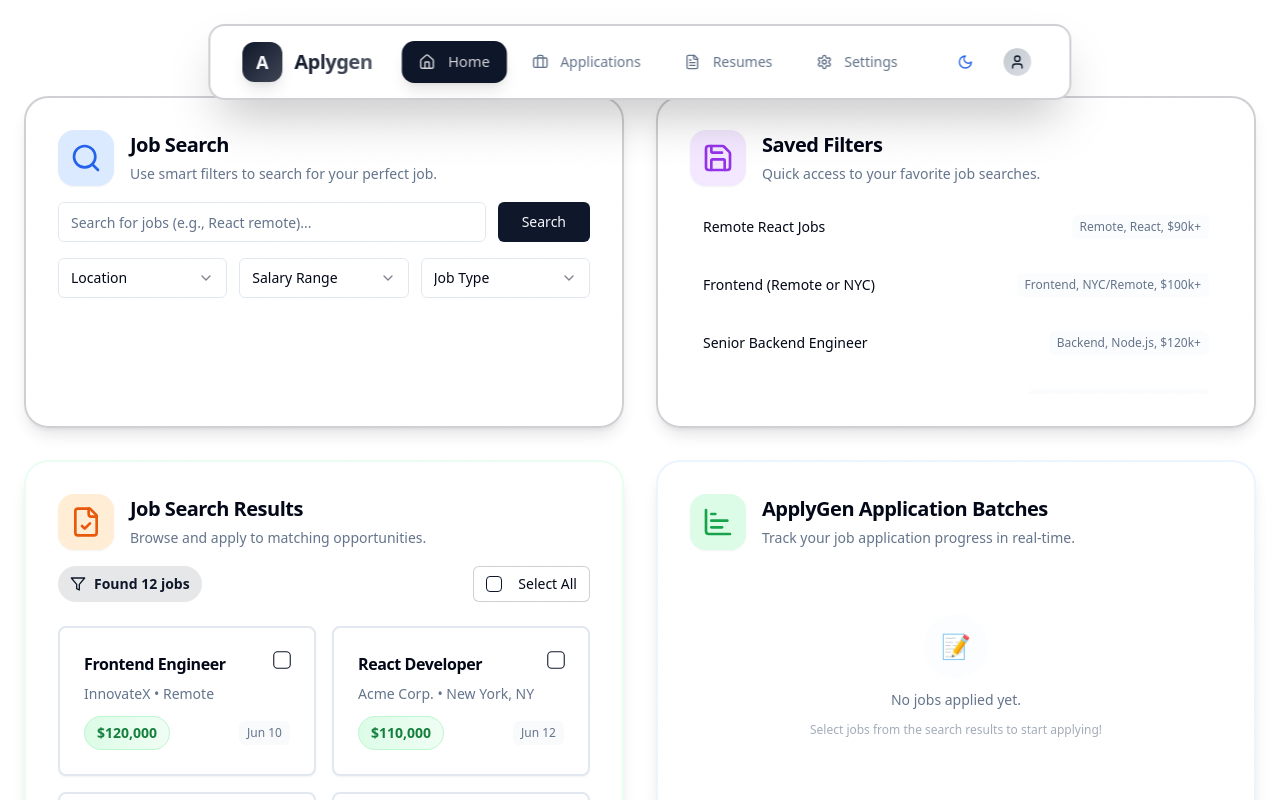
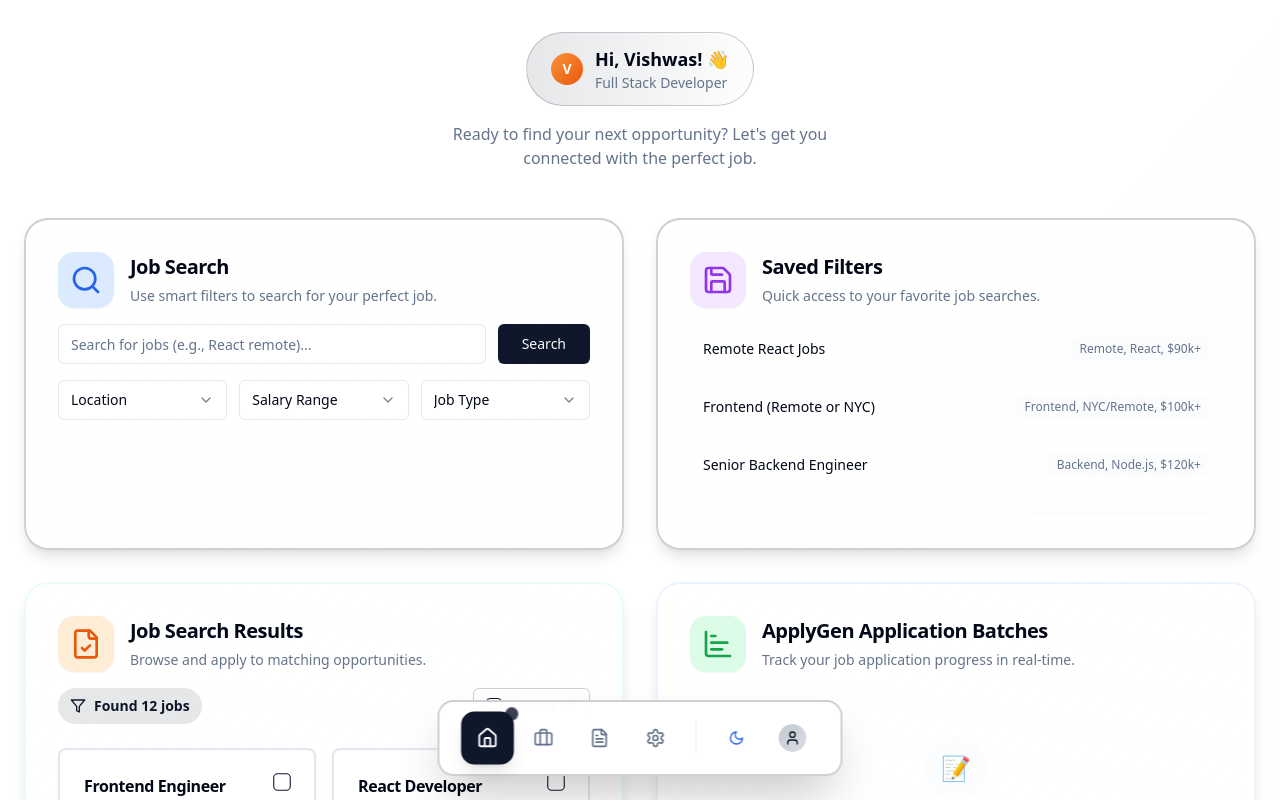
Before and after one commit to aplygen/aplygen-ui, a React (Vite) app: page / in a window 1280 px wide. Shown: the top 800 px of the page. Built offline with nearby package versions, Linux system fonts and the light colour scheme.

Commit message:
Refactor: Improve UI and move navbar to bottom
- Fixed navbar and bento card spacing.
- Moved navbar to the bottom of the page.
- Implemented a hover animation for the navbar.
- Added a "Hi {username}" greeting with a user's job title.

```diff
--- a/src/components/FloatingNavbar.tsx
+++ b/src/components/FloatingNavbar.tsx
@@ -20,55 +20,53 @@ export function FloatingNavbar() {
 
   const getNavCls = ({ isActive }: { isActive: boolean }) =>
     cn(
-      "transition-all duration-300 ease-in-out relative",
+      "relative group transition-all duration-300 ease-in-out",
+      "flex flex-col items-center justify-center w-12 h-12 rounded-xl",
       isActive
-        ? "bg-primary text-primary-foreground shadow-lg scale-105"
+        ? "bg-primary text-primary-foreground shadow-lg scale-110"
         : "hover:bg-accent text-muted-foreground hover:text-accent-foreground hover:scale-105"
     );
 
   return (
-    <nav className="fixed top-6 left-1/2 transform -translate-x-1/2 z-50 bg-background/95 backdrop-blur-xl border-2 border-primary/20 rounded-2xl px-8 py-4 shadow-2xl animate-in slide-in-from-top-4 duration-500">
-      <div className="flex items-center gap-8">
-        {/* Left: Logo/Title */}
-        <div className="flex items-center gap-3">
-          <div className="bg-gradient-to-br from-primary to-primary/80 rounded-xl w-10 h-10 flex items-center justify-center text-primary-foreground font-bold text-lg shadow-lg hover:scale-110 transition-transform duration-200">
-            A
-          </div>
-          <span className="font-bold text-xl tracking-tight bg-gradient-to-r from-primary to-primary/70 bg-clip-text text-transparent hidden sm:inline">
-            Aplygen
-          </span>
-        </div>
-
-        {/* Center: Navigation */}
-        <div className="flex items-center gap-3">
+    <nav className="fixed bottom-6 left-1/2 transform -translate-x-1/2 z-50 bg-background/95 backdrop-blur-xl border-2 border-primary/20 rounded-2xl px-6 py-3 shadow-2xl animate-in slide-in-from-bottom-4 duration-500">
+      <div className="flex items-center gap-2">
+        {/* Navigation Items */}
         {navItems.map((item) => (
           <NavLink
             to={item.url}
             key={item.url}
             end
-              className={({ isActive }) =>
-                `flex items-center gap-3 px-4 py-2.5 rounded-xl text-sm font-medium ${getNavCls({ isActive })}`
-              }
+            className={({ isActive }) => getNavCls({ isActive })}
           >
             {({ isActive }) => (
               <>
-                  <item.icon className="h-4 w-4" />
-                  <span className="hidden md:inline">{item.title}</span>
+                <item.icon className="h-5 w-5" />
+
+                {/* Hover tooltip */}
+                <div className="absolute bottom-full mb-2 left-1/2 transform -translate-x-1/2 opacity-0 group-hover:opacity-100 transition-all duration-200 pointer-events-none">
+                  <div className="bg-foreground text-background text-xs font-medium px-2 py-1 rounded-md whitespace-nowrap shadow-lg">
+                    {item.title}
+                    <div className="absolute top-full left-1/2 transform -translate-x-1/2 w-0 h-0 border-l-2 border-r-2 border-t-2 border-transparent border-t-foreground"></div>
+                  </div>
+                </div>
+
+                {/* Active indicator */}
                 {isActive && (
-                    <div className="absolute inset-0 bg-primary/20 rounded-xl animate-pulse" />
+                  <div className="absolute -top-1 -right-1 w-3 h-3 bg-primary rounded-full animate-pulse" />
                 )}
               </>
             )}
           </NavLink>
         ))}
-        </div>
 
-        {/* Right: Theme toggle & Profile */}
-        <div className="flex items-center gap-3">
+        {/* Separator */}
+        <div className="w-px h-8 bg-border mx-2" />
+
+        {/* Theme Toggle */}
         <Button
           variant="ghost"
           size="sm"
-            className="rounded-xl h-10 w-10 hover:scale-110 transition-all duration-200 hover:bg-accent/50"
+          className="group relative w-12 h-12 rounded-xl hover:scale-105 transition-all duration-200 hover:bg-accent/50"
           aria-label="Toggle theme"
           onClick={() => setTheme(theme === "dark" ? "light" : "dark")}
         >
@@ -76,11 +74,21 @@ export function FloatingNavbar() {
             <Sun className="h-5 w-5 text-yellow-500" /> :
             <Moon className="h-5 w-5 text-blue-600" />
           }
+
+          {/* Hover tooltip */}
+          <div className="absolute bottom-full mb-2 left-1/2 transform -translate-x-1/2 opacity-0 group-hover:opacity-100 transition-all duration-200 pointer-events-none">
+            <div className="bg-foreground text-background text-xs font-medium px-2 py-1 rounded-md whitespace-nowrap shadow-lg">
+              {theme === "dark" ? "Light mode" : "Dark mode"}
+              <div className="absolute top-full left-1/2 transform -translate-x-1/2 w-0 h-0 border-l-2 border-r-2 border-t-2 border-transparent border-t-foreground"></div>
+            </div>
+          </div>
         </Button>
+
+        {/* Profile */}
         <Button
           variant="ghost"
           size="sm"
-            className="rounded-xl h-10 w-10 hover:scale-110 transition-all duration-200 hover:bg-accent/50"
+          className="group relative w-12 h-12 rounded-xl hover:scale-105 transition-all duration-200 hover:bg-accent/50"
           aria-label="Profile"
         >
           <Avatar className="h-7 w-7">
@@ -89,8 +97,15 @@ export function FloatingNavbar() {
               <User className="w-4 h-4 text-primary" />
             </AvatarFallback>
           </Avatar>
+
+          {/* Hover tooltip */}
+          <div className="absolute bottom-full mb-2 left-1/2 transform -translate-x-1/2 opacity-0 group-hover:opacity-100 transition-all duration-200 pointer-events-none">
+            <div className="bg-foreground text-background text-xs font-medium px-2 py-1 rounded-md whitespace-nowrap shadow-lg">
+              Profile
+              <div className="absolute top-full left-1/2 transform -translate-x-1/2 w-0 h-0 border-l-2 border-r-2 border-t-2 border-transparent border-t-foreground"></div>
+            </div>
+          </div>
         </Button>
-        </div>
       </div>
     </nav>
   );
--- a/src/pages/Index.tsx
+++ b/src/pages/Index.tsx
@@ -148,6 +148,13 @@ const Index = () => {
   const [jobType, setJobType] = React.useState("");
   const [jobBatches, setJobBatches] = React.useState<BackgroundJob[][]>([]);
 
+  // Mock user data - in real app this would come from auth/settings
+  const user = {
+    name: "Vishwas",
+    tagline: "Full Stack Developer",
+    jobTitle: "Software Engineer"
+  };
+
   const jobResults = React.useMemo(() => staticJobResults, []);
 
   const allBatchJobs = React.useMemo(() => {
@@ -181,9 +188,26 @@ const Index = () => {
   };
 
   return (
-    <div className="min-h-screen bg-gradient-to-br from-background via-background to-accent/10">
-      <FloatingNavbar />
-      <main className="w-full max-w-7xl mx-auto p-6 pt-24 flex flex-col gap-8">
+    <div className="min-h-screen bg-gradient-to-br from-background via-background to-accent/10 pb-20">
+      {/* Hero Section with Personalized Greeting */}
+      <div className="w-full max-w-7xl mx-auto px-6 pt-8 pb-6">
+        <div className="text-center space-y-4">
+          <div className="inline-flex items-center gap-3 bg-gradient-to-r from-primary/10 to-accent/10 rounded-full px-6 py-3 border border-primary/20">
+            <div className="w-8 h-8 rounded-full bg-gradient-to-br from-orange-400 to-orange-600 flex items-center justify-center text-white font-bold text-sm">
+              {user.name.charAt(0)}
+            </div>
+            <div className="text-left">
+              <p className="text-lg font-semibold">Hi, {user.name}! 👋</p>
+              <p className="text-sm text-muted-foreground">{user.tagline}</p>
+            </div>
+          </div>
+          <p className="text-muted-foreground max-w-md mx-auto">
+            Ready to find your next opportunity? Let's get you connected with the perfect job.
+          </p>
+        </div>
+      </div>
+
+      <main className="w-full max-w-7xl mx-auto p-6 flex flex-col gap-8">
         {/* Enhanced Search and Filters Section */}
         <div className="grid grid-cols-1 lg:grid-cols-2 gap-8">
           <BentoCard
@@ -301,6 +325,9 @@ const Index = () => {
           </BentoCard>
         </div>
       </main>
+
+      {/* Bottom Navigation */}
+      <FloatingNavbar />
     </div>
   );
 };
```
Lines whose indentation alone changed are shown as unchanged.
